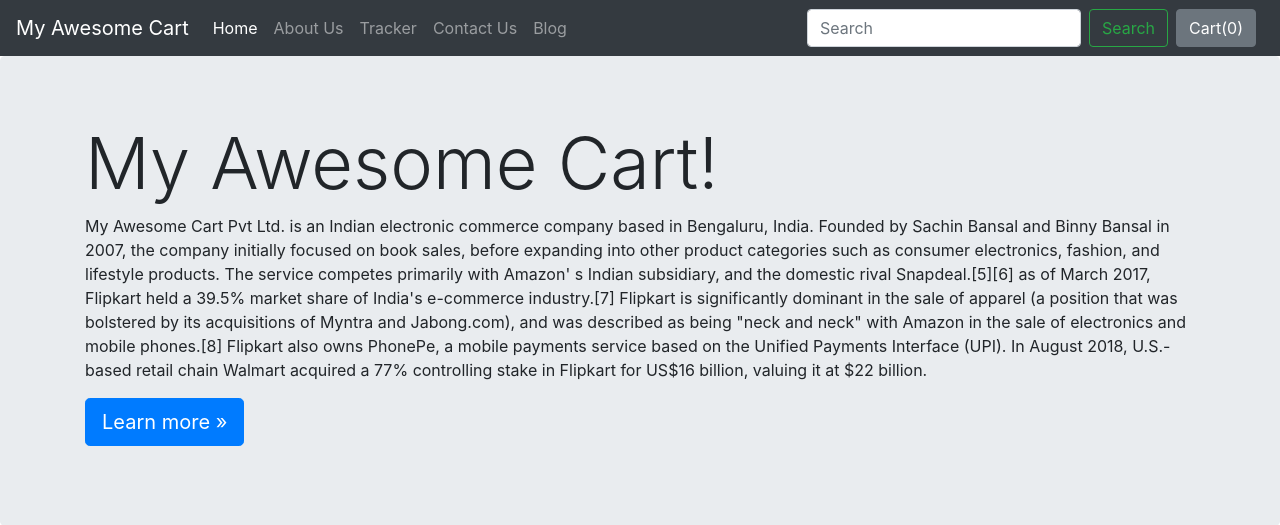
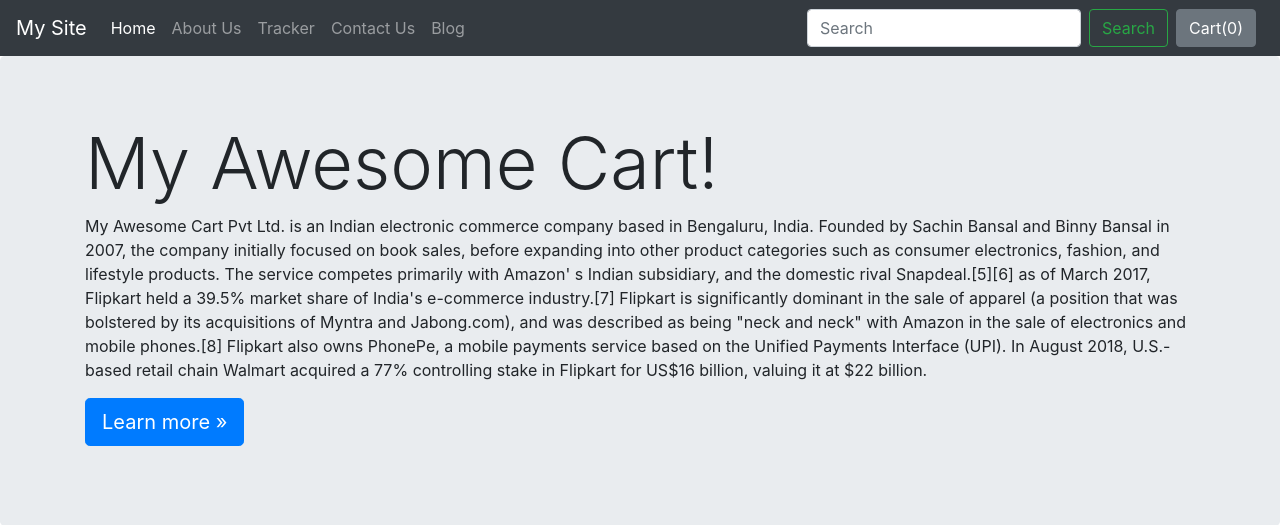
Before and after one commit to rajukumar2152/My-E-Commerce, a Django app: page /shop/about/ in a window 1280 px wide. Shown: the top 525 px of the page. Run offline with Django 3.2, Linux system fonts and the light colour scheme; some libraries are stand-ins or nearby versions.

Commit message:
some changes are done

```diff
--- a/shop/templates/shop/basic.html
+++ b/shop/templates/shop/basic.html
@@ -59,7 +59,7 @@
 <body>
 
     <nav class="navbar navbar-expand-lg navbar-dark bg-dark">
-        <a class="navbar-brand" href="/shop">My Awesome Cart</a>
+        <a class="navbar-brand" href="/shop">My Site </a>
         <button class="navbar-toggler" type="button" data-toggle="collapse" data-target="#navbarSupportedContent" aria-controls="navbarSupportedContent" aria-expanded="false" aria-label="Toggle navigation">
     <span class="navbar-toggler-icon"></span>
   </button>
```
